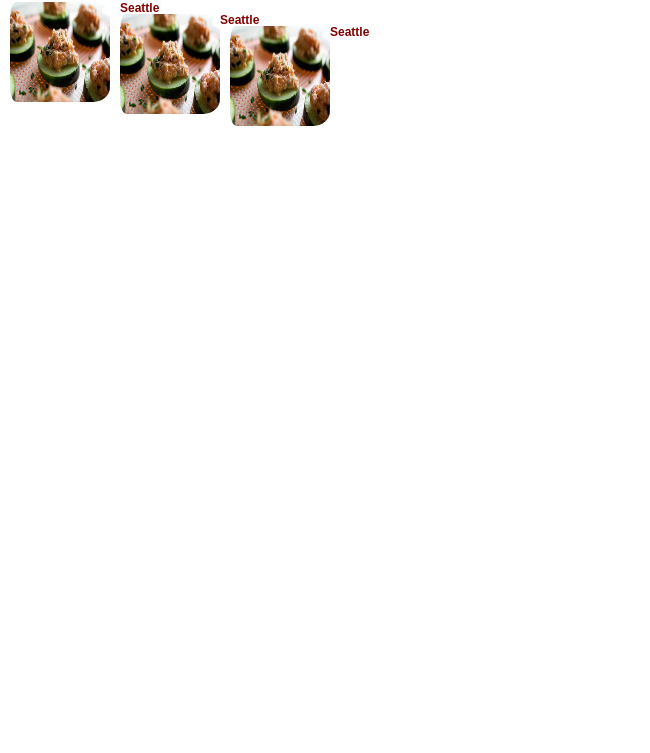
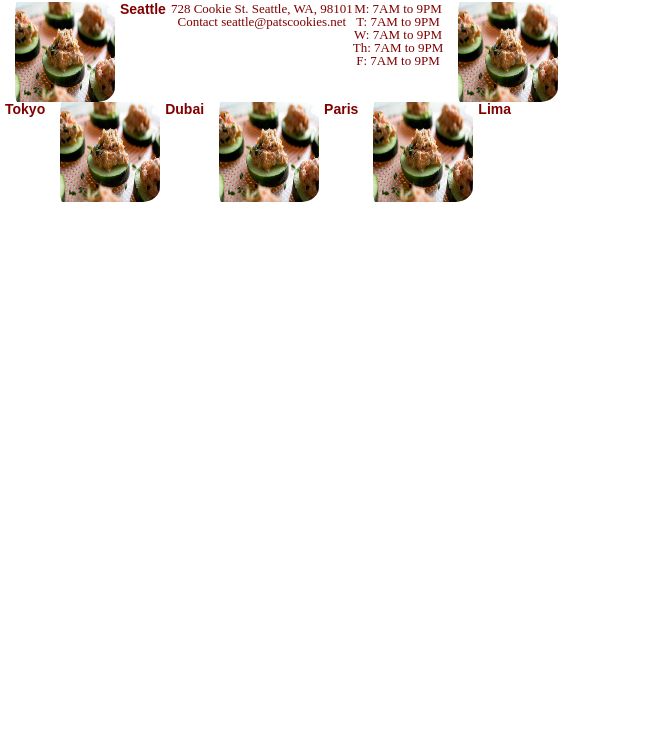
Before and after one commit to lillianvmcbride/salmonCookies, a plain HTML site: page locations.html in a window 1280 px wide. Shown: the part 62-815 px from the top of the page, without its empty margins (0-650 px from the left). Drawn offline with Linux system fonts and the light colour scheme.

Commit message:
there has been progress made

```diff
--- a/css/styles.css
+++ b/css/styles.css
@@ -1,7 +1,11 @@
 /*
-320px — 480px mobile
-481px — 768px tablet
-769px by 576px — 1024px laptop
+320px — 480px width = mobile
+
+481px — 768px width = tablet
+- orientate yourself please
+
+769px — 1024px width laptop
+
 1025px — 1200px desktop
 */
 
@@ -15,7 +19,7 @@ header {
 
 h1 {
   font-size: 20px;
-  line-height: .7;
+  line-height: .8;
   font-weight: bold;
   text-align: left;
   color: maroon;
@@ -39,14 +43,17 @@ aside {
  border-radius: 18%;
 }
 
+ .container {
+  display: flex;
+  align-items: center;
+  justify-content: space-between;
+  width: 590px;
+}
+
 img {
   padding-left: 180px;
   max-width: 265px;
   border-radius: 15%;
-}
-
-.image {
-  flex-basis: 40%;
 }
 
 .text {
@@ -66,35 +73,6 @@ h2 {
   text-align: left;
   padding-left: 180px;
   margin-bottom: -15px;
-}
-
-h4 {
-font-family: 'Ubuntu', sans-serif;
-color: maroon;
-font-size: 12px;
-font-weight:bold;
-text-align: left;
-padding-left: 120px;
-}
-
-.container {
-display: flex;
-flex-flow: column wrap;
-gap: 5px 50px;
-}
-
-.locate {
-  text-align: left;
-  display: inline;
-}
-
-.next {
-  display: block;
-}
-
-.locateImage {
-float: left;
-padding-left: 10px;
 }
 
 nav {
@@ -161,3 +139,41 @@ form {
 button {
   margin-left: 250px;
 }
+
+h4 {
+font-family: 'Ubuntu', sans-serif;
+color: maroon;
+font-size: 14px;
+font-weight:bold;
+text-align: left;
+padding-left: 5px;
+}
+
+h5 {
+  padding-left: 5px;
+  display: inline;
+  color: maroon;
+  font-size: 13px;
+}
+
+h6 {
+  color: maroon;
+  font-size: 13px;
+}
+
+.locationsContainer {
+  float: left;
+  display: flex;
+  flex-wrap: wrap;
+  width: 590px;
+}
+
+.locationListItem {
+
+}
+
+.locationImage {
+  height: 100px;
+  width: 100px;
+  padding-left: 15px
+}
--- a/locations.html
+++ b/locations.html
@@ -25,19 +25,42 @@
     </nav>
     <main>
         <h2 id="locations">Store Locations and Hours:</h2>
-
-            <p class="locate">
-                <img class="locateImage" style="height:100px;width:100px;" src=images/cucumbers.jpg>
+        <div class="locationsContainer">
+            <p>
+                <img class="locationImage" src=images/cucumbers.jpg>
                 <h4>Seattle</h4>
+                <h5>728 Cookie St. Seattle, WA, 98101
+                    <br>
+                Contact seattle@patscookies.net</h5>
+                <h6>
+                    M: 7AM to 9PM
+                    <br>
+                    T: 7AM to 9PM
+                    <br>
+                    W: 7AM to 9PM
+                    <br>
+                    Th: 7AM to 9PM
+                    <br>
+                    F: 7AM to 9PM
+                </h6>
             </p>
-            <p class="next">
-                <img class="locateImage" style="height:100px;width:100px;" src=images/cucumbers.jpg>
-                <h4>Seattle</h4>
+            <p class="locationListItem">
+                <img class="locationImage" src=images/cucumbers.jpg>
+                <h4>Tokyo</h4>
             </p>
-            <p class="next">
-                <img class="locateImage" style="height:100px;width:100px;" src=images/cucumbers.jpg>
-                <h4>Seattle</h4>
+            <p class="locationListItem">
+                <img class="locationImage" src=images/cucumbers.jpg>
+                <h4>Dubai</h4>
             </p>
+            <p class="locationListItem">
+                <img class="locationImage" src=images/cucumbers.jpg>
+                <h4>Paris</h4>
+            </p>
+            <p class="locationListItem">
+                <img class="locationImage" src=images/cucumbers.jpg>
+                <h4>Lima</h4>
+            </p>
+        </div>
   </main>
   <script src="js/app.js"></script>
 </body>
@@ -45,23 +68,8 @@
 
 
 <!--
-<p>
-    <h3>Seattle</h3>
-    <h4>728 Cookie St. Seattle, WA, 98101</h4>
-    Contact seattle@patscookies.net
-    <h5>
-        M: 7AM to 9PM
-        <br>
-        T: 7AM to 9PM
-        <br>
-        W: 7AM to 9PM
-        <br>
-        Th: 7AM to 9PM
-        <br>
-        F: 7AM to 9PM
 
-    </h5>
-</p>
+
 <p>
     <h3>Tokyo</h3>
     <h4>138 Cookie Blvd. Tokyo, JP, 27121</h4>
```
